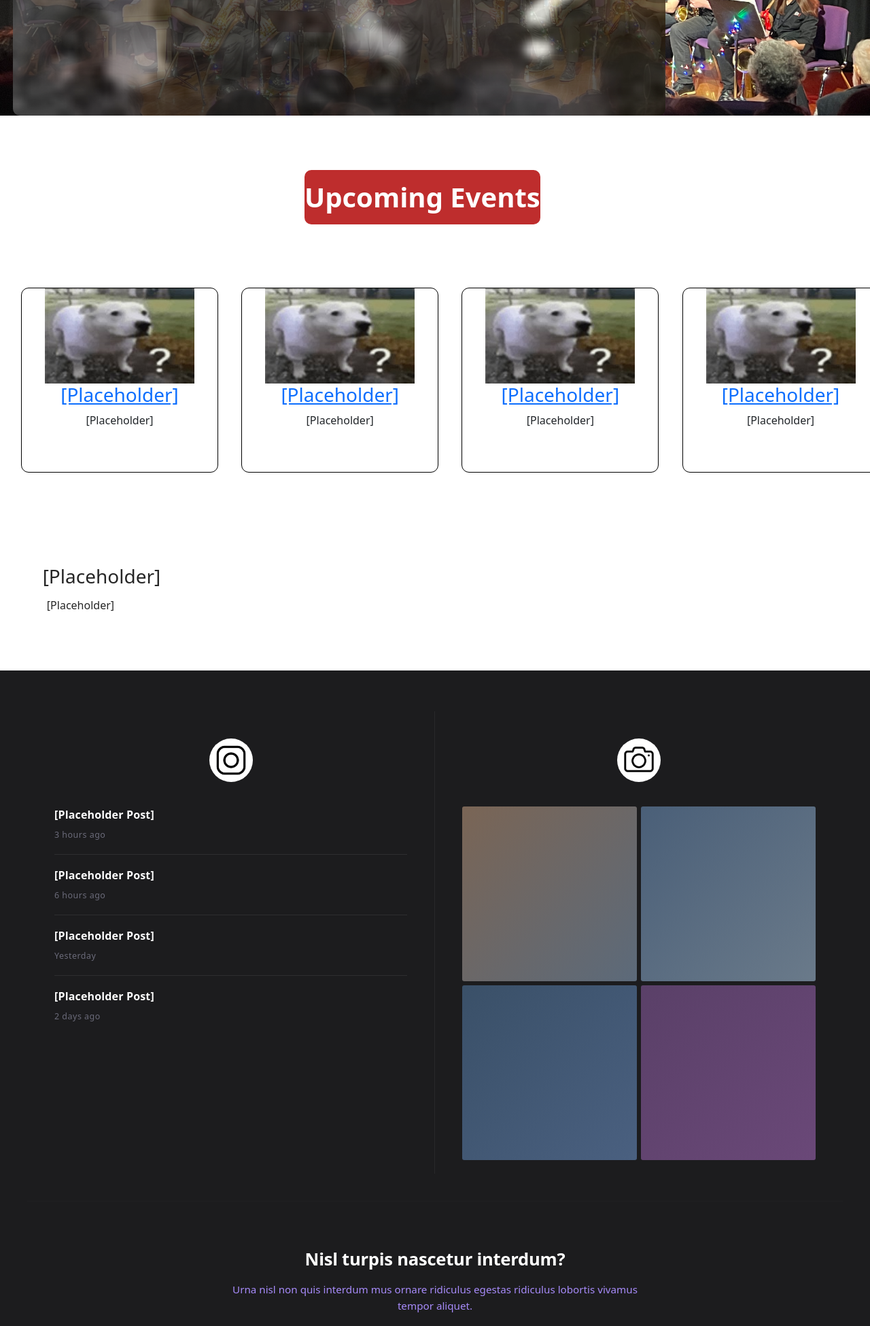
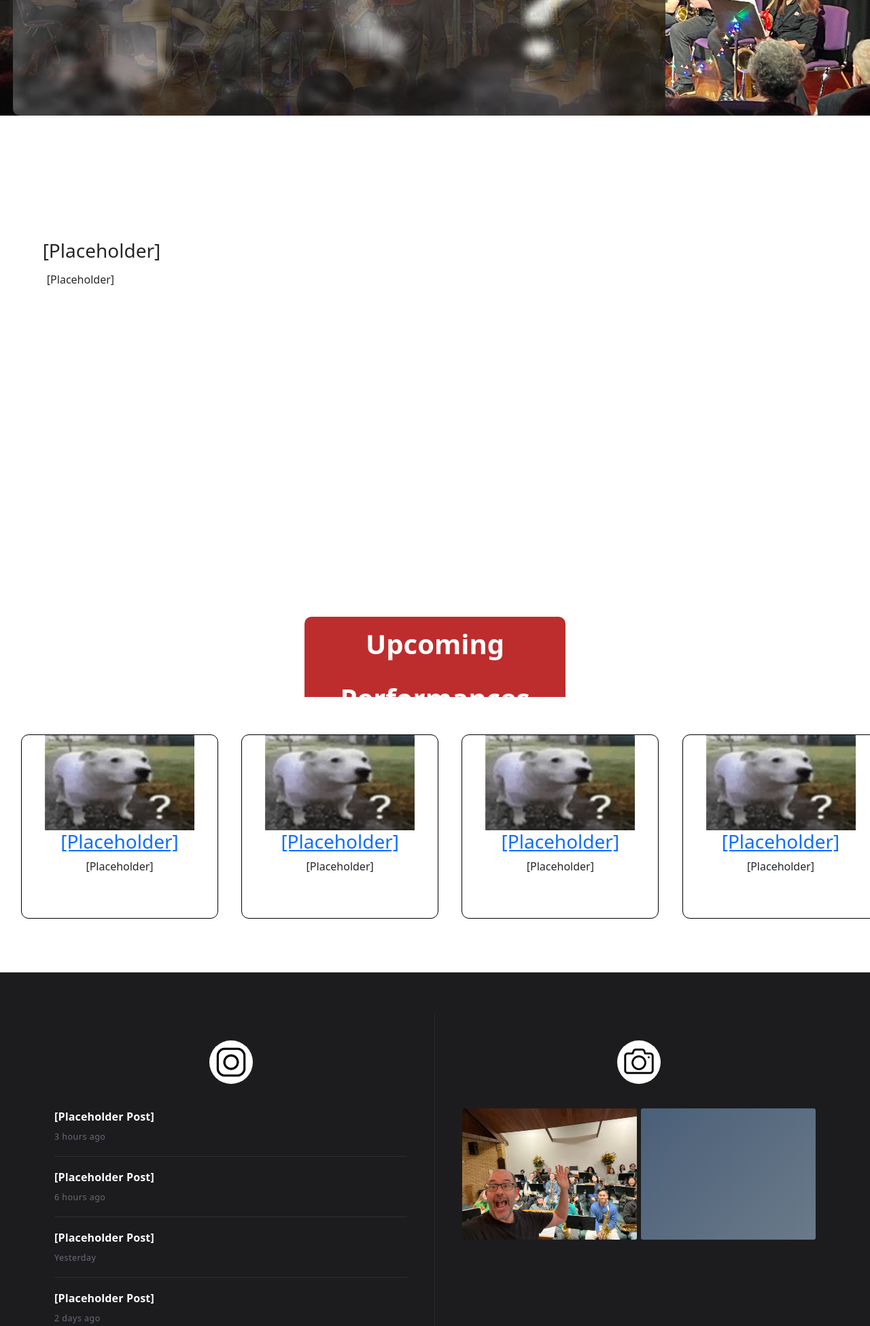
Before and after one commit to KiwiBoi2/SABB-WebApp, a Flask app: page / in a window 1280 px wide. Shown: the part 630-2580 px from the top of the page at 68% size. Run offline with Flask 3, Linux system fonts and the light colour scheme.

Commit message:
added images to footer, moved welcome section to before carousel

```diff
--- a/website/static/main.css
+++ b/website/static/main.css
@@ -117,10 +117,9 @@ nav{
 }
 
 .photo-thumb {
-    aspect-ratio: 1;
+    max-width: 100%;
     border-radius: 3px;
     display: block;
-    background: linear-gradient(135deg, #7a6555, #5c6a7a);
 }
 
 .photo-thumb:nth-child(2) { background: linear-gradient(135deg, #4a5f78, #6a7a8a); }
@@ -266,18 +265,15 @@ img.home-banner{
 div.carousel.header{
     position: relative;
     align-items: center;
-    overflow: hidden;
     height: 150px;
-    background-color: rgb(255, 255, 255);
 }
+
 h2.carousel-title{
     text-align: center;
-    font-size: 2.5em;
     color: rgb(255, 255, 255);
     font-weight: bold;
     line-height: 2;
     background-color: rgba(183, 23, 23, 0.9);
-    position: absolute;
 }
 
 	.carousel {
@@ -327,7 +323,6 @@ h2.carousel-title{
 				-o-transition: background-color 0.35s ease-in-out;
 				-ms-transition: background-color 0.35s ease-in-out;
 				transition: background-color 0.35s ease-in-out;
-				-webkit-backface-visibility: hidden;
 			}
 
 			.carousel .forward:after, .carousel .backward:after {
@@ -423,12 +418,15 @@ h2.carousel-title{
 
 .welcome {
     margin-left: 2.5%;
+    padding-top: 5%;
+    padding-bottom: 1%;
 }
 
 .content-container.home{
     background-color: rgb(255, 255, 255);
     opacity: 0.85;
     padding: 1.5%;
+    height: 500px;
     margin: 0;
     width: 100%;
     max-width: none;
--- a/website/templates/home.html
+++ b/website/templates/home.html
@@ -15,6 +15,22 @@
 <!-- banner -->
 <img src="/static/images/dog.jpg" alt="Placeholder" class="home-banner"/>
 <!-- end banner -->
+
+        <!-- Welcome Section -->
+        <section class="welcome-section">
+            <br/>
+            <div class="welcome">
+                <h1>[Placeholder]</h1>
+            </div>
+        </section>
+
+        <!-- Content Section -->
+        <div class="content-container home">
+            <h3 class="content-text-title home">[Placeholder]</h3>
+            <p class="content-text home">[Placeholder]</p>
+        </div>
+        <!-- end content section -->
+
 <!-- Carousel -->
 <div class="spacer">
     <br/>
@@ -22,7 +38,7 @@
 </div>
 
 <div class="carousel header">
-    <h2 class="carousel-title">Upcoming Events</h2>
+    <h2 class="carousel-title">Upcoming Performances</h2>
 </div>
 <section class="carousel">
     <br/>
@@ -92,19 +108,5 @@
     </div>
 </section>
 <!-- end carousel -->
-        <!-- Welcome Section -->
-        <section class="welcome-section">
-            <br/>
-            <div class="welcome">
-                <h1>[Placeholder]</h1>
-            </div>
-        </section>
-
-        <!-- Content Section -->
-        <div class="content-container home">
-            <h3 class="content-text-title home">[Placeholder]</h3>
-            <p class="content-text home">[Placeholder]</p>
-        </div>
-        <!-- end content section -->
 
 {% endblock %}
--- a/website/templates/template.html
+++ b/website/templates/template.html
@@ -106,7 +106,7 @@
                         </div>
                     </div>
                     <div class="photos-grid">
-                        <div class="photo-thumb"></div>
+                        <img src="/static/images/img1.jpeg" alt="Placeholder" class="photo-thumb"/>
                         <div class="photo-thumb"></div>
                         <div class="photo-thumb"></div>
                         <div class="photo-thumb"></div>
```
Also changed, not shown: website/static/images/arrow.svg (deleted), website/static/images/img1.jpeg (added).
